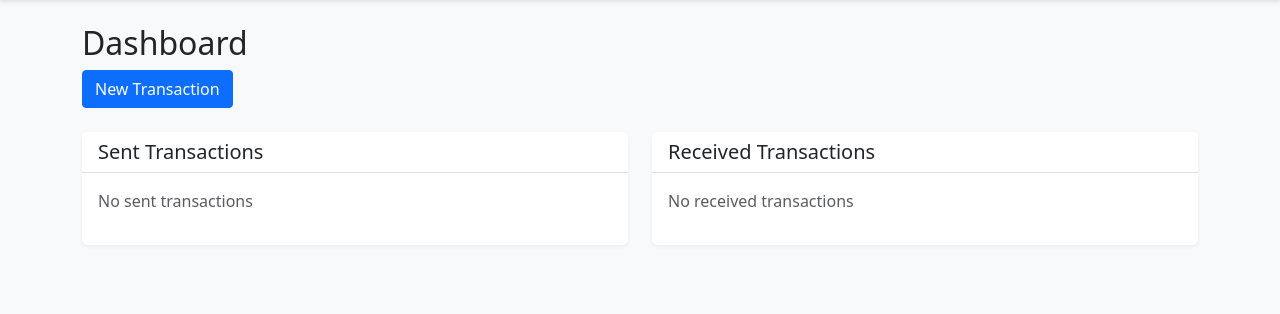
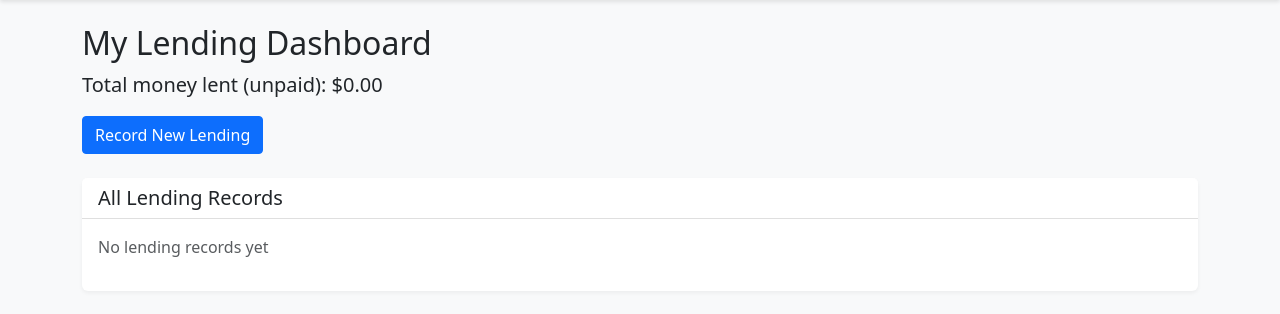
Before and after one commit to LordAlis/ordekBorc, a Flask app: page /dashboard in a window 1280 px wide. Shown: the part 56-370 px from the top of the page. Run offline with Flask 3, Linux system fonts and the light colour scheme; a user stored in the database is signed in.

Commit message:
req refuser

```diff
--- a/app.py
+++ b/app.py
@@ -3,6 +3,7 @@ from flask_login import LoginManager, login_user, logout_user, login_required, c
 from models.user import db, User
 from models.transaction import Transaction
 import os
+from datetime import datetime
 
 app = Flask(__name__)
 app.config['SECRET_KEY'] = os.urandom(24)
@@ -67,11 +68,11 @@ def login():
 @app.route('/dashboard')
 @login_required
 def dashboard():
-    sent_transactions = Transaction.query.filter_by(sender_id=current_user.id).all()
-    received_transactions = Transaction.query.filter_by(receiver_id=current_user.id).all()
+    transactions = Transaction.query.filter_by(user_id=current_user.id).all()
+    total_lent = sum(t.amount for t in transactions if not t.is_paid)
     return render_template('dashboard.html',
-                         sent_transactions=sent_transactions,
-                         received_transactions=received_transactions)
+                         transactions=transactions,
+                         total_lent=total_lent)
 
 @app.route('/new_transaction', methods=['GET', 'POST'])
 @login_required
@@ -79,43 +80,35 @@ def new_transaction():
     if request.method == 'POST':
         amount = float(request.form.get('amount'))
         description = request.form.get('description')
-        receiver_username = request.form.get('receiver')
-
-        receiver = User.query.filter_by(username=receiver_username).first()
-        if not receiver:
-            flash('User not found')
-            return redirect(url_for('new_transaction'))
+        borrower_name = request.form.get('borrower_name')
 
         transaction = Transaction(
             amount=amount,
             description=description,
-            sender_id=current_user.id,
-            receiver_id=receiver.id
+            borrower_name=borrower_name,
+            user_id=current_user.id
         )
         db.session.add(transaction)
         db.session.commit()
 
-        flash('Transaction request sent!')
+        flash('Transaction recorded successfully!')
         return redirect(url_for('dashboard'))
 
     return render_template('new_transaction.html')
 
-@app.route('/transaction/<int:transaction_id>/<action>')
+@app.route('/mark_as_paid/<int:transaction_id>')
 @login_required
-def handle_transaction(transaction_id, action):
+def mark_as_paid(transaction_id):
     transaction = Transaction.query.get_or_404(transaction_id)
 
-    if transaction.receiver_id != current_user.id:
+    if transaction.user_id != current_user.id:
         flash('Unauthorized action')
         return redirect(url_for('dashboard'))
 
-    if action == 'accept':
-        transaction.status = 'accepted'
-    elif action == 'reject':
-        transaction.status = 'rejected'
-
+    transaction.is_paid = True
+    transaction.paid_at = datetime.utcnow()
     db.session.commit()
-    flash(f'Transaction {action}ed!')
+    flash('Transaction marked as paid!')
     return redirect(url_for('dashboard'))
 
 @app.route('/logout')
--- a/templates/dashboard.html
+++ b/templates/dashboard.html
@@ -5,69 +5,50 @@
 {% block content %}
 <div class="row mb-4">
     <div class="col">
-        <h2>Dashboard</h2>
-        <a href="{{ url_for('new_transaction') }}" class="btn btn-primary">New Transaction</a>
+        <h2>My Lending Dashboard</h2>
+        <p class="lead">Total money lent (unpaid): ${{ "%.2f"|format(total_lent) }}</p>
+        <a href="{{ url_for('new_transaction') }}" class="btn btn-primary">Record New Lending</a>
     </div>
 </div>
 
 <div class="row">
-    <div class="col-md-6">
+    <div class="col-12">
         <div class="card mb-4">
             <div class="card-header">
-                <h5 class="mb-0">Sent Transactions</h5>
+                <h5 class="mb-0">All Lending Records</h5>
             </div>
             <div class="card-body">
-                {% if sent_transactions %}
+                {% if transactions %}
                     <div class="list-group">
-                        {% for transaction in sent_transactions %}
-                            <div class="list-group-item">
-                                <div class="d-flex w-100 justify-content-between">
-                                    <h6 class="mb-1">To: {{ transaction.receiver.username }}</h6>
-                                    <small>{{ transaction.created_at.strftime('%Y-%m-%d') }}</small>
+                        {% for transaction in transactions %}
+                            <div class="list-group-item {% if transaction.is_paid %}bg-light{% endif %}">
+                                <div class="d-flex w-100 justify-content-between align-items-center">
+                                    <div>
+                                        <h6 class="mb-1">Lent to: {{ transaction.borrower_name }}</h6>
+                                        <p class="mb-1">Amount: ${{ "%.2f"|format(transaction.amount) }}</p>
+                                        {% if transaction.description %}
+                                            <p class="mb-1">Description: {{ transaction.description }}</p>
+                                        {% endif %}
+                                        <small class="text-muted">Date: {{ transaction.created_at.strftime('%Y-%m-%d') }}</small>
+                                    </div>
+                                    <div class="text-end">
+                                        {% if transaction.is_paid %}
+                                            <span class="badge bg-success">Paid</span>
+                                            <br>
+                                            <small class="text-muted">Paid on: {{ transaction.paid_at.strftime('%Y-%m-%d') }}</small>
+                                        {% else %}
+                                            <span class="badge bg-warning">Unpaid</span>
+                                            <br>
+                                            <a href="{{ url_for('mark_as_paid', transaction_id=transaction.id) }}"
+                                               class="btn btn-success btn-sm mt-2">Mark as Paid</a>
+                                        {% endif %}
+                                    </div>
                                 </div>
-                                <p class="mb-1">Amount: ${{ "%.2f"|format(transaction.amount) }}</p>
-                                <p class="mb-1">Description: {{ transaction.description }}</p>
-                                <small class="text-muted">Status: {{ transaction.status }}</small>
                             </div>
                         {% endfor %}
                     </div>
                 {% else %}
-                    <p class="text-muted">No sent transactions</p>
-                {% endif %}
-            </div>
-        </div>
-    </div>
-
-    <div class="col-md-6">
-        <div class="card mb-4">
-            <div class="card-header">
-                <h5 class="mb-0">Received Transactions</h5>
-            </div>
-            <div class="card-body">
-                {% if received_transactions %}
-                    <div class="list-group">
-                        {% for transaction in received_transactions %}
-                            <div class="list-group-item">
-                                <div class="d-flex w-100 justify-content-between">
-                                    <h6 class="mb-1">From: {{ transaction.sender.username }}</h6>
-                                    <small>{{ transaction.created_at.strftime('%Y-%m-%d') }}</small>
-                                </div>
-                                <p class="mb-1">Amount: ${{ "%.2f"|format(transaction.amount) }}</p>
-                                <p class="mb-1">Description: {{ transaction.description }}</p>
-                                <small class="text-muted">Status: {{ transaction.status }}</small>
-                                {% if transaction.status == 'pending' %}
-                                    <div class="mt-2">
-                                        <a href="{{ url_for('handle_transaction', transaction_id=transaction.id, action='accept') }}"
-                                           class="btn btn-success btn-sm">Accept</a>
-                                        <a href="{{ url_for('handle_transaction', transaction_id=transaction.id, action='reject') }}"
-                                           class="btn btn-danger btn-sm">Reject</a>
-                                    </div>
-                                {% endif %}
-                            </div>
-                        {% endfor %}
-                    </div>
-                {% else %}
-                    <p class="text-muted">No received transactions</p>
+                    <p class="text-muted">No lending records yet</p>
                 {% endif %}
             </div>
         </div>
```
Also changed, not shown: models/transaction.py (+6 -10 lines), models/user.py (+2 -7 lines), templates/new_transaction.html (+11 -9 lines), instance/ordekborc.db (added).
